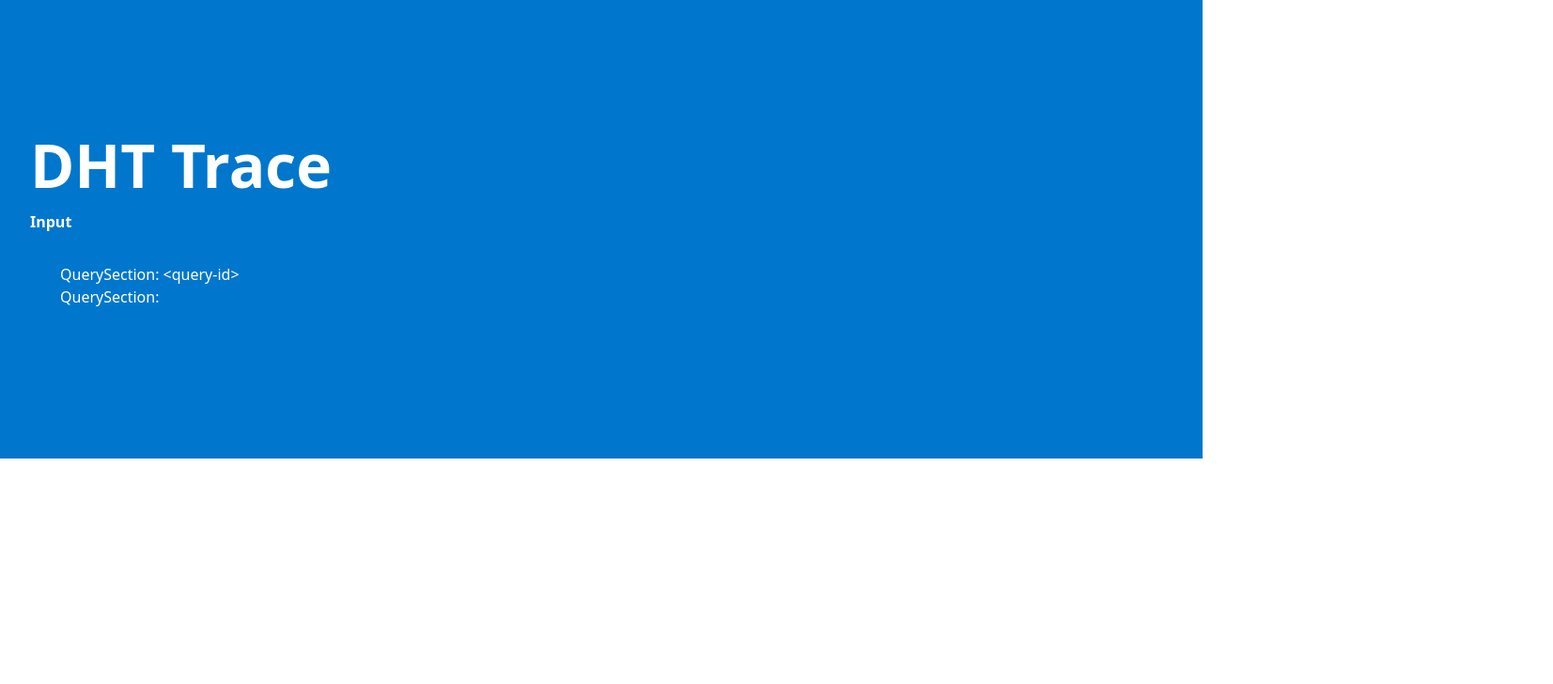
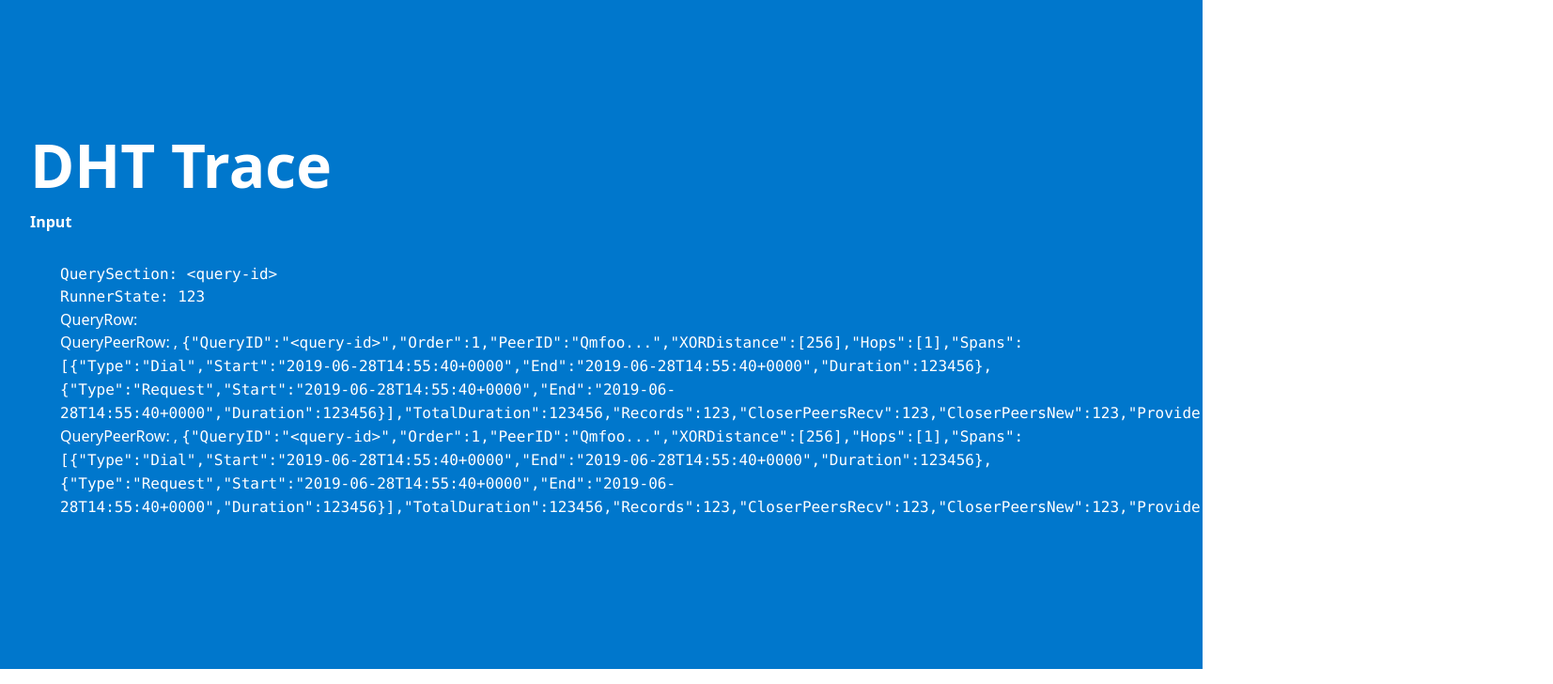
Before and after one commit to cwaring/dht-trace, a React (Create React App) app: page / in a window 1280 px wide. Shown: the top 728 px of the page at 94% size, 1653 px wide, since content can reach past the window. Built offline with nearby package versions, Linux system fonts and the light colour scheme.

Commit message:
render data

```diff
--- a/public/data.json
+++ b/public/data.json
@@ -50,6 +50,34 @@
         "CloserPeersNew": 123,
         "ProviderPeersRecv": 123,
         "ProviderPeersNew": 123
+      },
+      {
+        "QueryID": "<query-id>",
+        "Order": 1,
+        "PeerID": "Qmfoo...",
+        "XORDistance": [256],
+        "Hops": [1],
+        "Spans": [
+          {
+            "Type": "Dial",
+            "Start": "2019-06-28T14:55:40+0000",
+            "End": "2019-06-28T14:55:40+0000",
+            "Duration": 123456
+          },
+          {
+            "Type": "Request",
+            "Start": "2019-06-28T14:55:40+0000",
+            "End": "2019-06-28T14:55:40+0000",
+            "Duration": 123456
+          }
+        ],
+        "TotalDuration": 123456,
+        "Records": 123,
+
+        "CloserPeersRecv": 123,
+        "CloserPeersNew": 123,
+        "ProviderPeersRecv": 123,
+        "ProviderPeersNew": 123
       }
     ]
   }
--- a/src/components/QueryTable/index.jsx
+++ b/src/components/QueryTable/index.jsx
@@ -1,19 +1,30 @@
 import React from "react";
 import styled from "styled-components";
-import { Box } from "../System";
+import { Box, Text } from "../System";
 
-const QuerySection = ({ QueryID }) => <Box>QuerySection: {QueryID}</Box>;
+const QuerySection = ({ QueryID, RunnerState, PeerQueries }) => (
+  <Box>
+    <code>
+      <Text>QuerySection: {QueryID}</Text>
+      <Text>RunnerState: {RunnerState.PeersSeen}</Text>
+    </code>
+    <QueryRow>
+      {PeerQueries.map(peerQuery => (
+        <QueryPeerRow {...peerQuery} />
+      ))}
+    </QueryRow>
+  </Box>
+);
 const QueryRow = ({ children }) => <Box>QueryRow: {children}</Box>;
-const QueryPeerRow = ({ children }) => <Box>QueryPeerRow: {children}</Box>;
+const QueryPeerRow = ({ children, ...rest }) => (
+  <Box>
+    QueryPeerRow: {children}, <code>{JSON.stringify(rest)}</code>
+  </Box>
+);
 
 export default ({ data }) => (
   <Box p={4}>
     {console.log(data)}
     {data && data.map(q => <QuerySection key={q.QueryID} {...q} />)}
-    <QuerySection>
-      <QueryRow>
-        <QueryPeerRow />
-      </QueryRow>
-    </QuerySection>
   </Box>
 );
```
